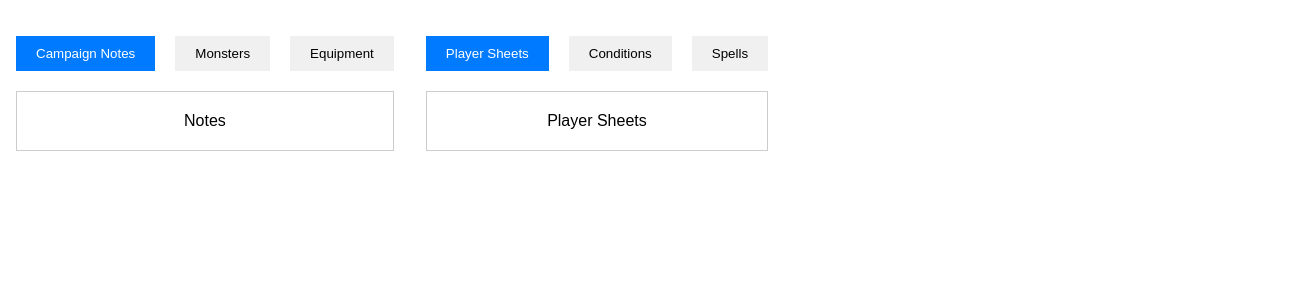
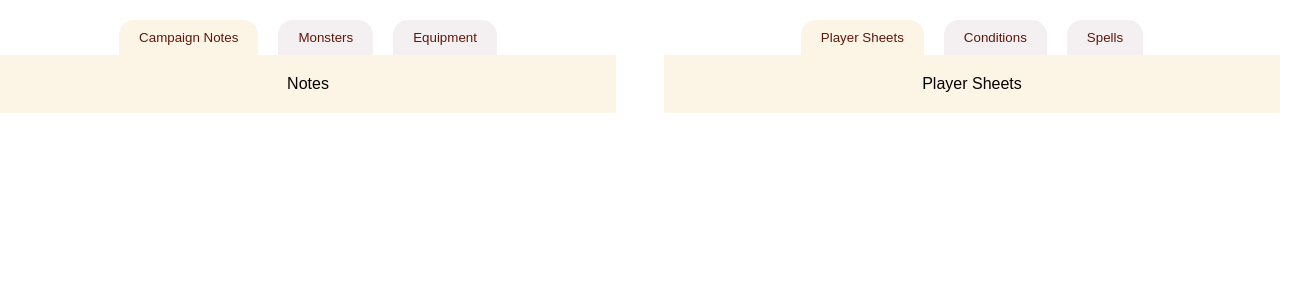
Before and after one commit to sanguine-dreams/DM-Screen, a React (Create React App) app: page / in a window 1280 px wide. Shown: the top 300 px of the page, 1312 px wide, since content can reach past the window. Built offline with nearby package versions, Linux system fonts and the light colour scheme; no server answers.

Commit message:
api testing and css testing

```diff
--- a/src/App.css
+++ b/src/App.css
@@ -1,7 +1,10 @@
+html{
+
+}
+
 .App{
-  height: 100vh;
-  width: 100vw;
-  padding: 1rem;
+  height: 100%;
+  width: 100%;
 }
 
 .Screen {
@@ -9,7 +12,8 @@
   font-family: Arial, sans-serif;
   display: flex;
   flex-direction: row;
-  gap: 2rem;
+  justify-content: space-between;
+
 }
 
 .tab-buttons {
@@ -17,25 +21,29 @@
   justify-content: center;
   gap: 20px;
   margin-top: 20px;
+
+
 }
 
 .tab-buttons button {
   padding: 10px 20px;
-  background-color: #f0f0f0;
+  background-color: #F4F0F1;
   border: none;
   cursor: pointer;
   outline: none;
+  border-radius: 15px 15px 0 0;
+  color: #5C180D;
 }
 
 .tab-buttons button.active {
-  background-color: #007bff;
-  color: #fff;
+  background-color: #FCF5E5;
+  color: #5C180D;
 }
 
 .tab-content {
-  margin-top: 20px;
+  width: 45vw;
   padding: 20px;
-  border: 1px solid #ccc;
+  background-color: #FCF5E5;
 }
 
 .conditions{
@@ -44,7 +52,7 @@
   gap: 10px;
 }
 
-.condition-card{
+.condition-card , .spell-card, .equipment-card, .monster-card{
 border: #007bff;
 border-style: double;
 border-width: 2px;
--- a/src/components/DnDInfo.jsx
+++ b/src/components/DnDInfo.jsx
@@ -7,18 +7,24 @@ function DndProvider({children}){
 
     const [conditions, setConditions] = useState([]);
     const [spells, setSpells] = useState([]);
+    const [monsters, setMonsters] = useState([]);
+    const [equipments, setEquipments] = useState([]);
 
     useEffect(()=> {
         axios.get("https://www.dnd5eapi.co/api/conditions").then((response) =>
     {setConditions(response.data.results)})
     axios.get("https://www.dnd5eapi.co/api/spells").then((response) =>
     {setSpells(response.data.results)})
+    axios.get("https://www.dnd5eapi.co/api/Monsters").then((response) =>
+    {setMonsters(response.data.results)})
+    axios.get("https://www.dnd5eapi.co/api/Equipment").then((response) =>
+    {setEquipments(response.data.results)})
 
 }
     , [] );
 
     return(
-        <DnDContext.Provider value={{conditions, spells}} >
+        <DnDContext.Provider value={{conditions, spells,monsters, equipments}} >
     {children}
         </DnDContext.Provider>
     )
--- /dev/null
+++ b/src/components/EquipmentCard.jsx
@@ -0,0 +1,7 @@
+function EquipmentCard({equipment}){
+    return(<div className="equipment-card">
+        <h1>{equipment}</h1>
+    </div>);
+}
+
+export default EquipmentCard;
--- /dev/null
+++ b/src/components/MonsterCard.jsx
@@ -0,0 +1,7 @@
+function MonsterCard({monster}){
+    return(<div className="monster-card">
+        <h1>{monster}</h1>
+    </div>);
+}
+
+export default MonsterCard;
--- /dev/null
+++ b/src/components/SpellCard.jsx
@@ -0,0 +1,7 @@
+function SpellCard({spell}){
+    return(<div className="spell-card">
+        <h1>{spell}</h1>
+    </div>);
+}
+
+export default SpellCard;
--- a/src/screentabs/Equipment.jsx
+++ b/src/screentabs/Equipment.jsx
@@ -1,7 +1,14 @@
-import React from 'react';
+import React, {useContext} from 'react';
+import { DnDContext } from '../store/store';
+import EquipmentCard from '../components/EquipmentCard';
 
 function Equipment() {
-  return <div>Equipment</div>;
+  const {equipments} = useContext(DnDContext);
+  console.log(equipments);
+  return <div>
+    {equipments.map((equipment)=>
+    <EquipmentCard equipment={equipment.name} />)}
+  </div>;
 }
 
 export default Equipment;
--- a/src/screentabs/Monsters.jsx
+++ b/src/screentabs/Monsters.jsx
@@ -1,7 +1,14 @@
-import React from 'react';
+import React, {useContext} from 'react';
+import { DnDContext } from '../store/store';
+import MonsterCard from '../components/MonsterCard';
 
 function Monsters() {
-  return <div>Monsters</div>;
+  const {monsters} = useContext(DnDContext);
+  console.log(monsters);
+  return <div>
+    {monsters.map((monster)=>
+    <MonsterCard monster={monster.name} />)}
+  </div>;
 }
 
 export default Monsters;
--- a/src/screentabs/Spells.jsx
+++ b/src/screentabs/Spells.jsx
@@ -1,12 +1,13 @@
 import React, { useContext } from 'react';
 import { DnDContext } from '../store/store';
+import SpellCard from '../components/SpellCard';
 
 function Spells() {
   const {spells} = useContext(DnDContext);
 
   return <div>
     {spells.map((spell)=>
-    <h1>{spell.name}</h1>)}
+    <SpellCard spell={spell.name}/>)}
   </div>;
 }
 
```
